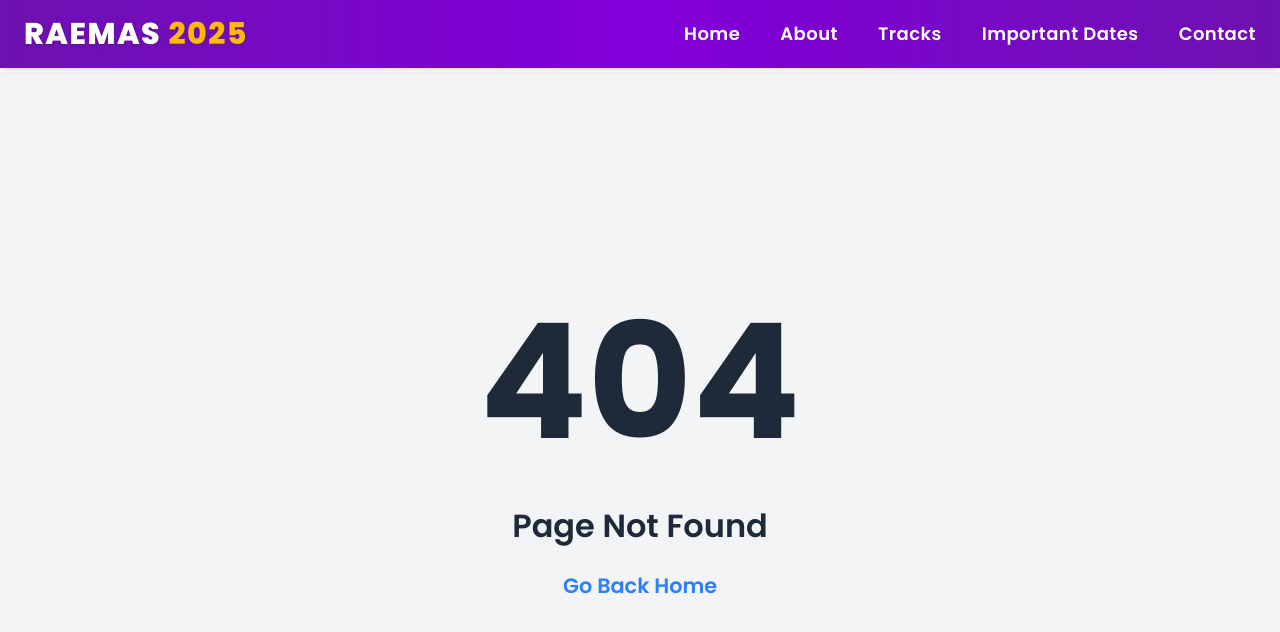
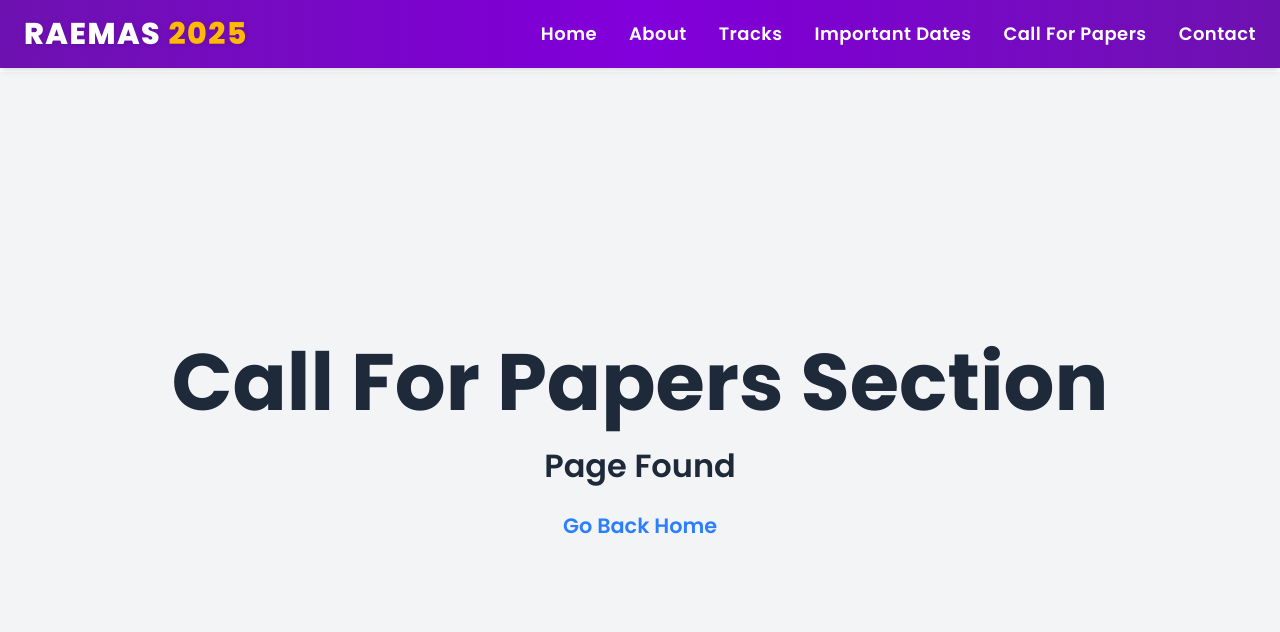
Before and after one commit to adithya-b-r/RAEMAS-2025, a React (Vite) app: page /call-for-papers in a window 1280 px wide. Before the commit this address had no page. Shown: the top 632 px of the page. Built offline with nearby package versions, Linux system fonts and the light colour scheme.

Commit message:
Added CallForPapers Section

```diff
--- a/src/App.jsx
+++ b/src/App.jsx
@@ -3,6 +3,7 @@ import { BrowserRouter as Router, Routes, Route } from 'react-router-dom';
 import { Navbar } from './Components/Navbar'
 import { Pages } from './Pages'
 import {PageNotFound} from './Pages/PageNotFound'
+import { CallForPapers } from './Pages/CallForPapers';
 
 function App() {
   return (
@@ -11,6 +12,7 @@ function App() {
         <Navbar />
         <Routes>
           <Route path="/" element={<Pages />} />
+          <Route path="/call-for-papers" element={<CallForPapers />} />
           <Route path="*" element={<PageNotFound/>} />
         </Routes>
       </Router>
--- a/src/Components/Navbar.jsx
+++ b/src/Components/Navbar.jsx
@@ -29,6 +29,7 @@ export const Navbar = () => {
     { label: "About", id: "about" },
     { label: "Tracks", id: "tracks" },
     { label: "Important Dates", id: "important-dates" },
+    { label: "Call For Papers", id: "call-for-papers" },
     { label: "Contact", id: "contact" },
   ];
 
@@ -39,14 +40,19 @@ export const Navbar = () => {
           RAEMAS <span className="text-amber-400">2025</span>
         </h1>
 
-        <nav className="hidden md:flex gap-10 text-white text-lg font-medium tracking-wide">
+        <nav className="hidden md:flex gap-8 text-white text-lg font-medium tracking-wide">
           {navLinks.map((link) => (
             <button
               key={link.id}
-              onClick={() => scrollToSection(link.id)}
-              className={`cursor-pointer relative group font-semibold transition-all duration-300 ${
-                active === link.id ? "text-amber-400" : "hover:scale-110"
-              }`}
+              onClick={() => {
+                if (link.id.includes("call-for-papers")) {
+                  navigate("/call-for-papers");
+                } else {
+                  scrollToSection(link.id);
+                }
+              }}
+              className={`cursor-pointer relative group font-semibold transition-all duration-300 ${active === link.id ? "text-amber-400" : "hover:scale-110"
+                }`}
             >
               <span>{link.label}</span>
             </button>
@@ -63,18 +69,23 @@ export const Navbar = () => {
       </div>
 
       <nav
-        className={`md:hidden bg-purple-900 text-white transition-all duration-300 ease-in-out ${
-          isOpen ? "max-h-96 py-4 px-6" : "max-h-0 overflow-hidden"
-        }`}
+        className={`md:hidden bg-purple-900 text-white transition-all duration-300 ease-in-out ${isOpen ? "max-h-96 py-4 px-6" : "max-h-0 overflow-hidden"
+          }`}
       >
         <ul className="flex flex-col gap-4 text-lg font-medium tracking-wide">
           {navLinks.map((link) => (
             <li key={link.id}>
               <button
-                onClick={() => scrollToSection(link.id)}
-                className={`block w-full text-left transition-colors ${
-                  active === link.id ? "text-amber-400" : "hover:text-amber-300"
-                }`}
+                onClick={() => {
+                  if (link.id.includes("call-for-papers")) {
+                    navigate("/call-for-papers");
+                    setIsOpen(false);
+                  } else {
+                    scrollToSection(link.id);
+                  }
+                }}
+                className={`block w-full text-left transition-colors ${active === link.id ? "text-amber-400" : "hover:text-amber-300"
+                  }`}
               >
                 {link.label}
               </button>
--- /dev/null
+++ b/src/Pages/CallForPapers.jsx
@@ -0,0 +1,9 @@
+export const CallForPapers = () => {
+  return (
+    <div className="flex flex-col w-full h-[90vh] bg-gray-100 text-gray-800 items-center justify-center">
+      <h1 className="font-bold text-[5rem]">Call For Papers Section</h1>
+      <h4 className="font-semibold text-[2rem]">Page Found</h4>
+      <a className="font-semibold text-[1.3rem] text-blue-500 mt-5" href="/">Go Back Home</a>
+    </div>
+  );
+};
```
